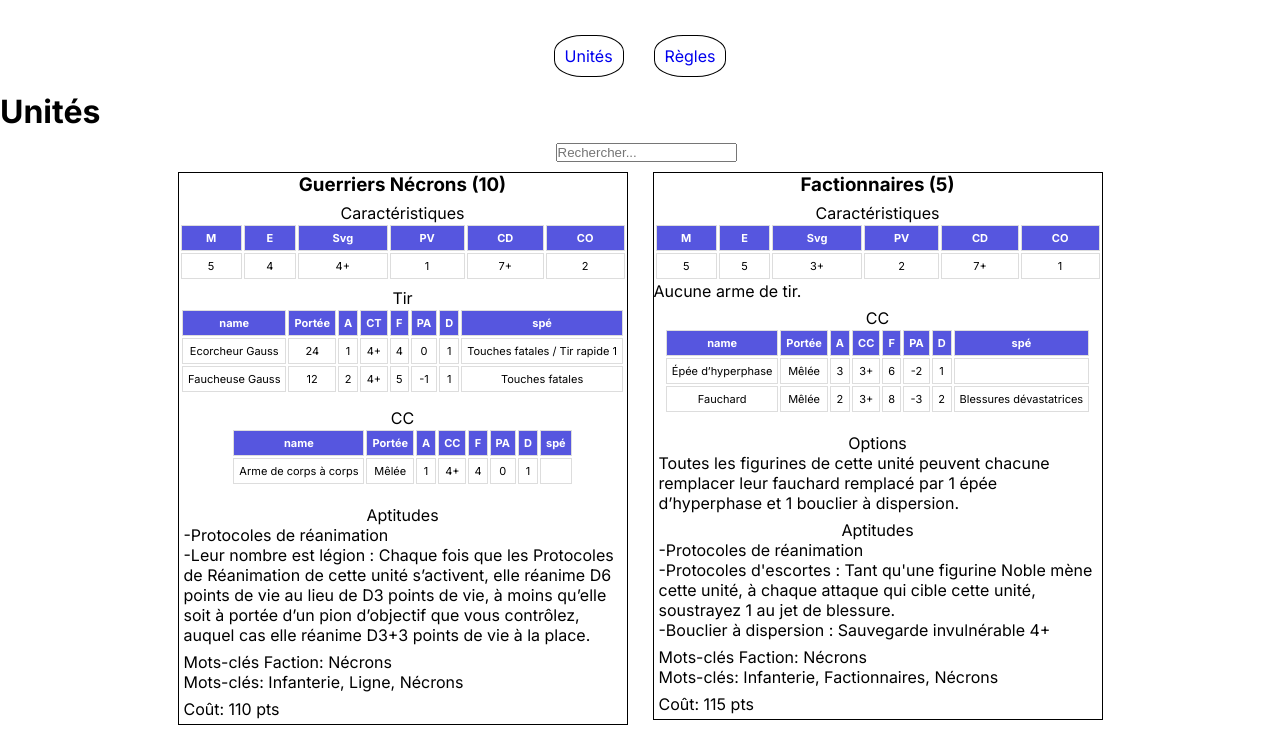
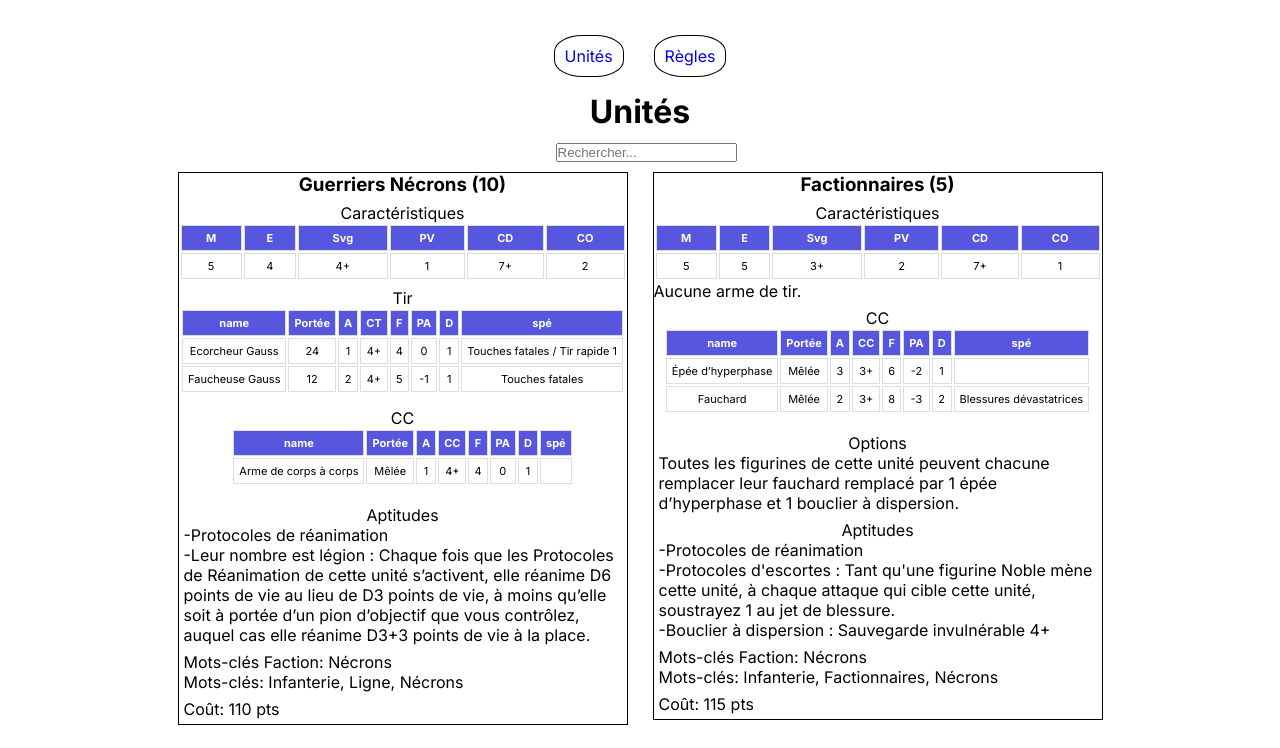
Before and after one commit to JulienBrancourt/warhammer-next, a Next.js app: page / in a window 1280 px wide. Shown: the top 748 px of the page. Built offline with nearby package versions, Linux system fonts and the light colour scheme.

Commit message:
modif h1

```diff
--- a/src/app/globals.css
+++ b/src/app/globals.css
@@ -12,6 +12,7 @@ body {
 
 h1 {
   font-size: 32px;
+  text-align: center;
 }
 h2{
   text-align: center;
```
